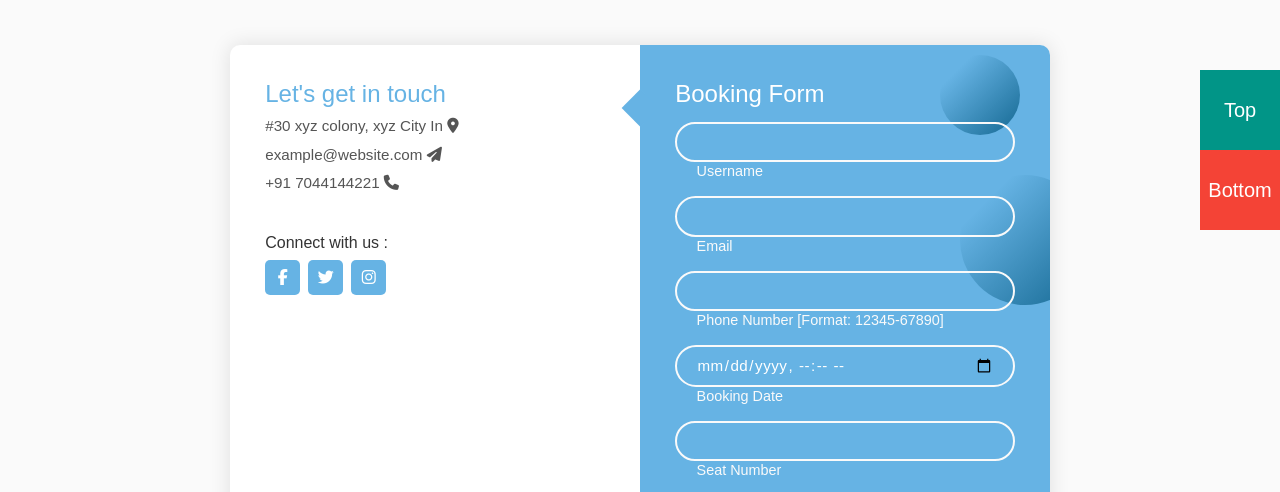
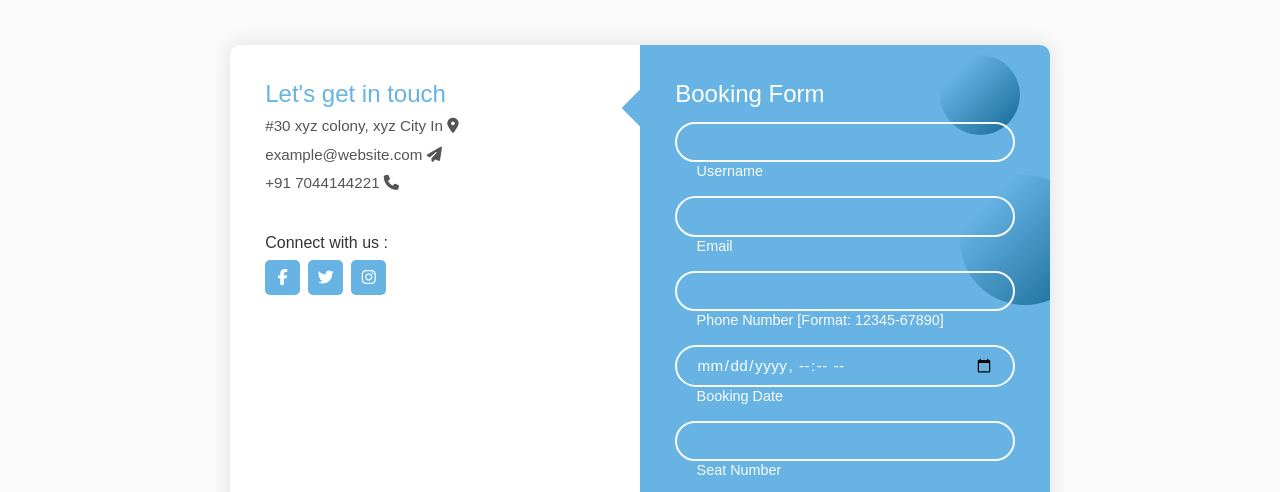
Before and after one commit to MousumiDutta2000/Restaurant-Booking-Webpage, a plain HTML site: page contactform.html in a window 1280 px wide. Shown: the part 250-742 px from the top of the page. Drawn offline with Linux system fonts and the light colour scheme.

Commit message:
Update contactform.html

```diff
--- a/contactform.html
+++ b/contactform.html
@@ -13,11 +13,6 @@
     </head>
 
     <body>
-
-        <!------------------------------------------------top down button------------------------------------------>
-
-        <a href="#" class="scroll top">Top</a>
-        <a href="#finish" class="scroll bottom">Bottom</a>
 
         <section id="homes">
             <section class="sub-header">
@@ -145,8 +140,5 @@
             <script src="https://smtpjs.com/v3/smtp.js"></script>
         </section>
 
-        <!------------------------------------------------down scroll finish--------------------------------------->
-        <div id="finish"></div>
-
     </body>
 </html>
```
